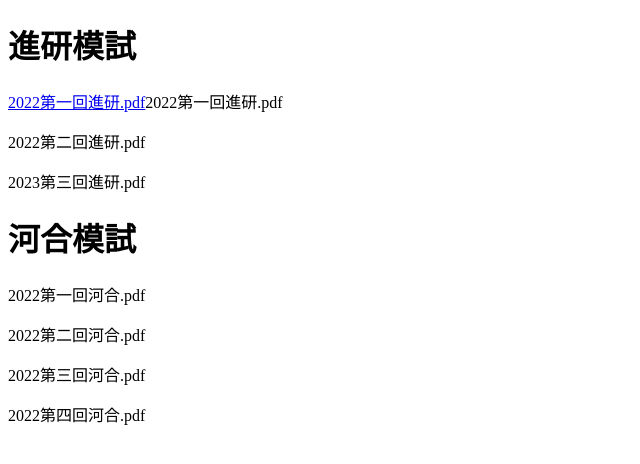
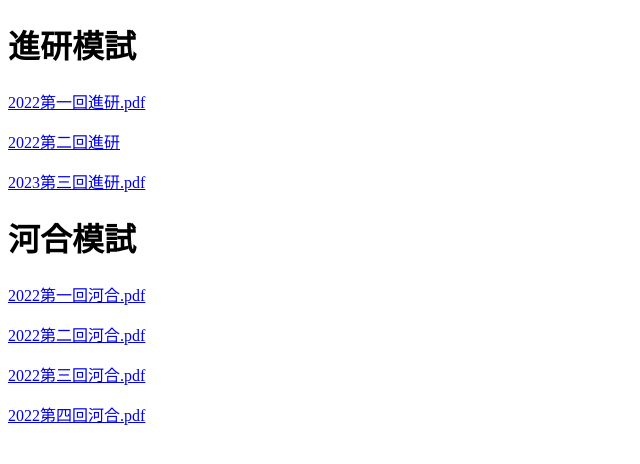
Before and after one commit to KanetyEngineer/kadai, a plain HTML site: page index.html in a window 1280 px wide. Shown: the whole page, without its empty margins (0-640 px from the left). Drawn offline with Linux system fonts and the light colour scheme.

Commit message:
Update index.html

```diff
--- a/index.html
+++ b/index.html
@@ -17,14 +17,14 @@
     </head>
     <body>
     	<h1>進研模試</h1>
-    		<p class="btn"><a href="2022第一回進研.pdf">2022第一回進研.pdf</a>2022第一回進研.pdf</p>
-		<p class="btn"><a href="2022_2回進研.pdf"></a>2022第二回進研.pdf</p>
-		<p class="btn"><a href="2023第三回進研.pdf"></a>2023第三回進研.pdf</p>
+    		<p class="btn"><a href="2022第一回進研.pdf">2022第一回進研.pdf</a></p>
+		<p class="btn"><a href="2022_2回進研.pdf">2022第二回進研</a></p>
+		<p class="btn"><a href="2023第三回進研.pdf">2023第三回進研.pdf</a></p>
 		<h1>河合模試</h1>
-		<p class="btn"><a href="2022第一回河合.pdf"></a>2022第一回河合.pdf</p>
-		<p class="btn"><a href="2022第二回河合.pdf"></a>2022第二回河合.pdf</p>
-		<p class="btn"><a href="2022第三回河合.pdf"></a>2022第三回河合.pdf</p>
-		<p class="btn"><a href="2022第四回河合.pdf"></a>2022第四回河合.pdf</p>
+		<p class="btn"><a href="2022第一回河合.pdf">2022第一回河合.pdf</a></p>
+		<p class="btn"><a href="2022第二回河合.pdf">2022第二回河合.pdf</a></p>
+		<p class="btn"><a href="2022第三回河合.pdf">2022第三回河合.pdf</a></p>
+		<p class="btn"><a href="2022第四回河合.pdf">2022第四回河合.pdf</a></p>
 
     </body>
 </html>
```
